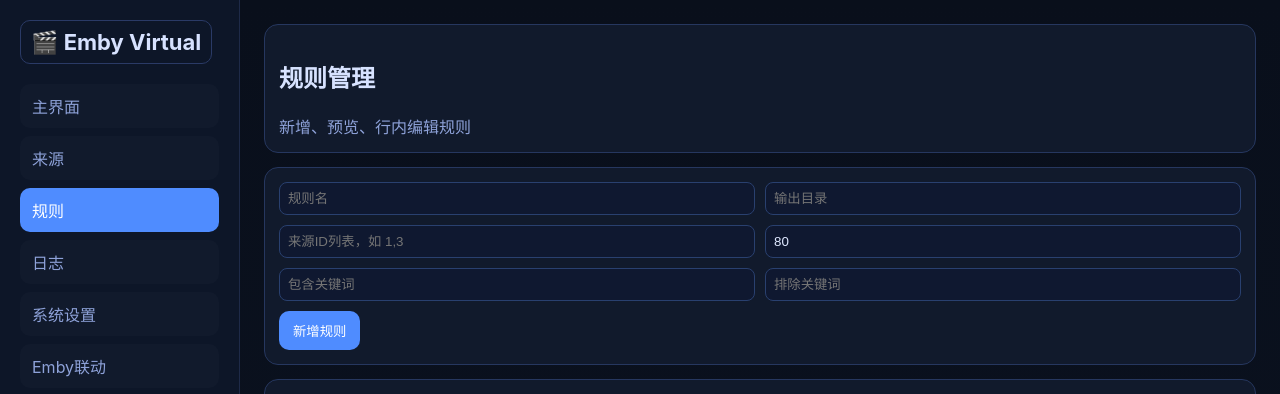
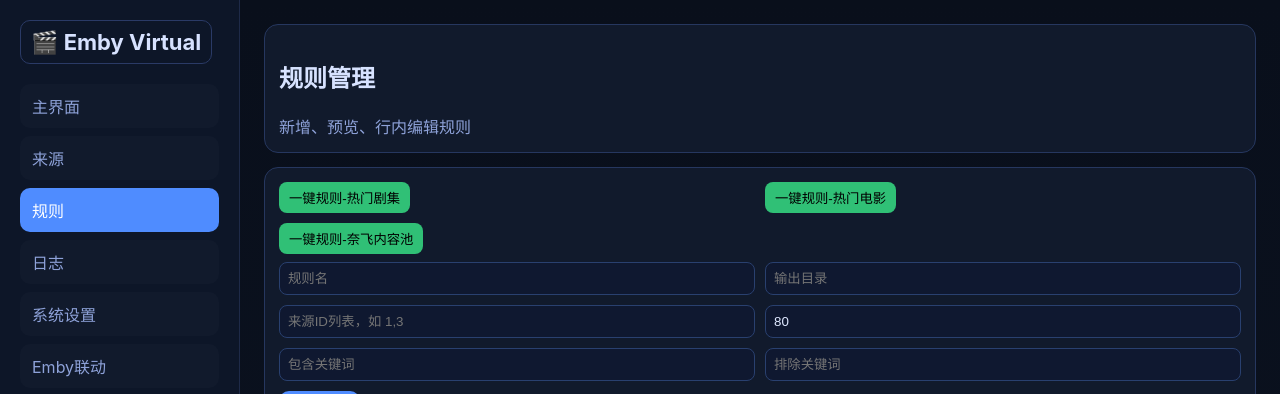
Before and after one commit to xiaoayuan/emby-rss-virtual, a FastAPI app: page /rules in a window 1280 px wide. Shown: the top 394 px of the page. Run offline with FastAPI, Linux system fonts and the light colour scheme; data that the repository does not hold is empty; parts of the project's set-up code (start-up, migrations or seed data) failed here and were passed over.

Commit message:
Add one-click rule templates in web UI

```diff
--- a/app/main.py
+++ b/app/main.py
@@ -57,6 +57,33 @@ PRESET_SOURCES = {
     "safe_tmdb_movie": {"name": "一键可用-热门电影(TMDB)", "kind": "tmdb", "rss_url": "media=movie&region=US&limit=30", "platform": "QuickStart"},
 }
 
+PRESET_RULES = {
+    "hot_shows": {
+        "name": "热门剧集",
+        "target_subdir": "rss-热门剧集",
+        "source_match": ["一键可用-热门剧集", "Trakt 热门剧集"],
+        "include_keywords": "",
+        "exclude_keywords": "",
+        "max_items": 60,
+    },
+    "hot_movies": {
+        "name": "热门电影",
+        "target_subdir": "rss-热门电影",
+        "source_match": ["一键可用-热门电影", "TMDB 热门电影"],
+        "include_keywords": "",
+        "exclude_keywords": "",
+        "max_items": 60,
+    },
+    "netflix_pool": {
+        "name": "奈飞内容池",
+        "target_subdir": "rss-奈飞内容池",
+        "source_match": ["Netflix", "JW港区奈飞"],
+        "include_keywords": "Netflix,奈飞,网飞",
+        "exclude_keywords": "预告,花絮",
+        "max_items": 80,
+    },
+}
+
 
 def _split_csv(s: str):
     return [x.strip() for x in (s or "").split(",") if x.strip()]
@@ -89,6 +116,7 @@ def _common_context(active: str = "dashboard"):
         "emby_auto_refresh": get_setting("emby_auto_refresh", "0"),
         "last_emby_refresh": state["last_emby_refresh"],
         "presets": PRESET_SOURCES,
+        "rule_presets": PRESET_RULES,
         "cron_expr": get_setting("cron_expr", os.getenv("CRON_EXPR", "30 3 * * *")),
         "tmdb_api_key": get_setting("tmdb_api_key", ""),
         "trakt_client_id": get_setting("trakt_client_id", ""),
@@ -269,6 +297,34 @@ def add_rule(name: str = Form(...), target_subdir: str = Form(...), source_ids:
     return RedirectResponse(url="/rules", status_code=303)
 
 
+@app.post("/rules/preset")
+def add_rule_preset(code: str = Form(...)):
+    p = PRESET_RULES.get(code)
+    if not p:
+        return RedirectResponse(url="/rules", status_code=303)
+
+    src = list_sources()
+    ids = []
+    for s in src:
+        n = (s.get("name") or "")
+        if any(k in n for k in p["source_match"]):
+            ids.append(str(s["id"]))
+
+    if not ids and src:
+        ids = [str(src[0]["id"])]
+
+    create_rule(
+        name=p["name"],
+        target_subdir=p["target_subdir"],
+        source_ids=",".join(ids),
+        include_keywords=p["include_keywords"],
+        exclude_keywords=p["exclude_keywords"],
+        max_items=int(p["max_items"]),
+    )
+    append_run_log(f"rule preset added: {code}")
+    return RedirectResponse(url="/rules", status_code=303)
+
+
 @app.post("/rules/{rule_id}/toggle")
 def rule_toggle(rule_id: int):
     toggle_rule(rule_id)
--- a/app/templates/rules.html
+++ b/app/templates/rules.html
@@ -2,6 +2,11 @@
 {% block content %}
 <div class="panel"><h2>规则管理</h2><div class="muted">新增、预览、行内编辑规则</div></div>
 <div class="panel">
+  <div class="row" style="margin-bottom:8px">
+    <form method="post" action="/rules/preset"><input type="hidden" name="code" value="hot_shows"><button class="mini ok">一键规则-热门剧集</button></form>
+    <form method="post" action="/rules/preset"><input type="hidden" name="code" value="hot_movies"><button class="mini ok">一键规则-热门电影</button></form>
+    <form method="post" action="/rules/preset"><input type="hidden" name="code" value="netflix_pool"><button class="mini ok">一键规则-奈飞内容池</button></form>
+  </div>
   <form method="post" action="/rules">
     <div class="row"><input name="name" placeholder="规则名" required /><input name="target_subdir" placeholder="输出目录" required /></div>
     <div class="row"><input name="source_ids" placeholder="来源ID列表，如 1,3" required /><input name="max_items" type="number" min="1" value="80" /></div>
```
